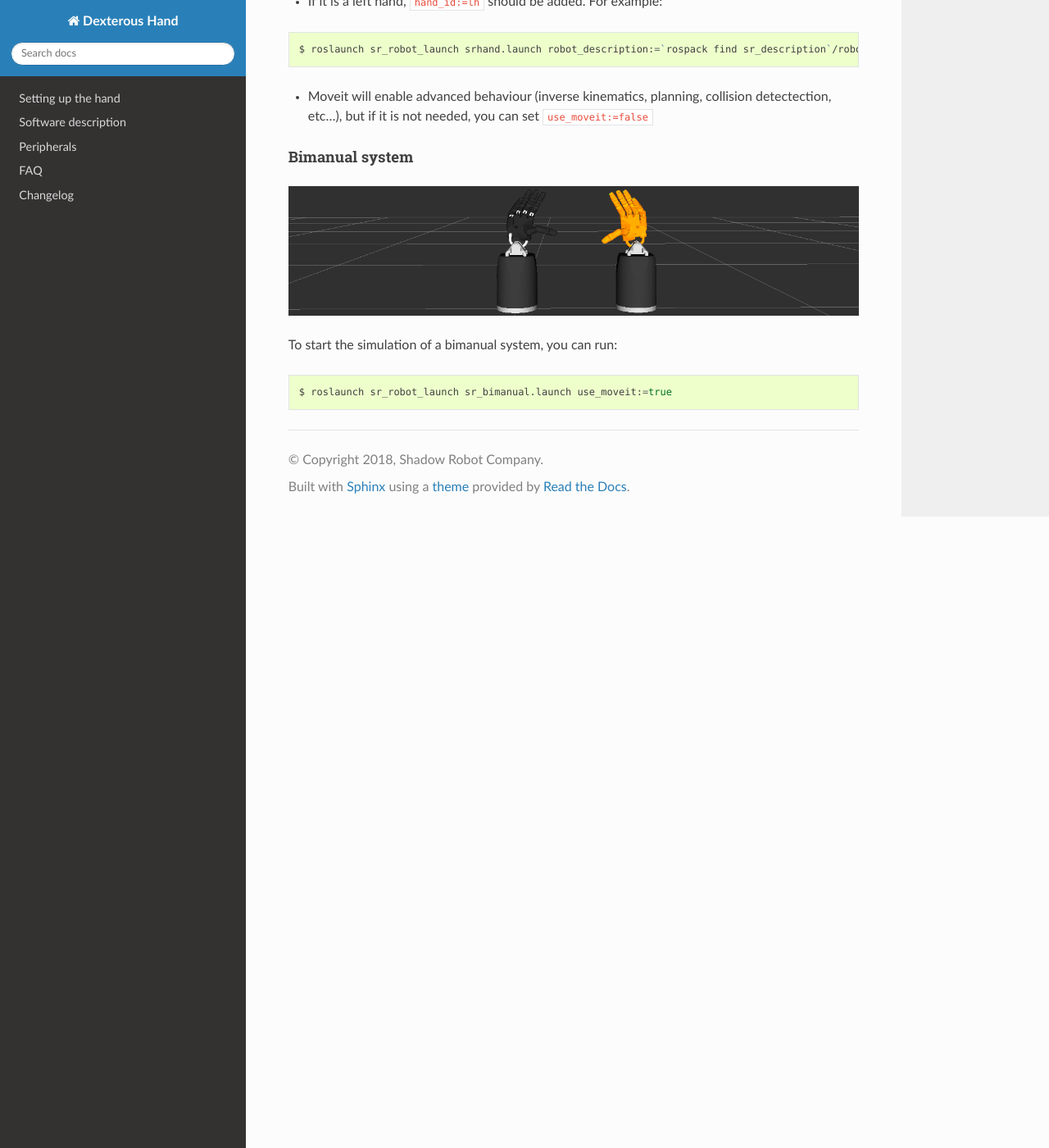
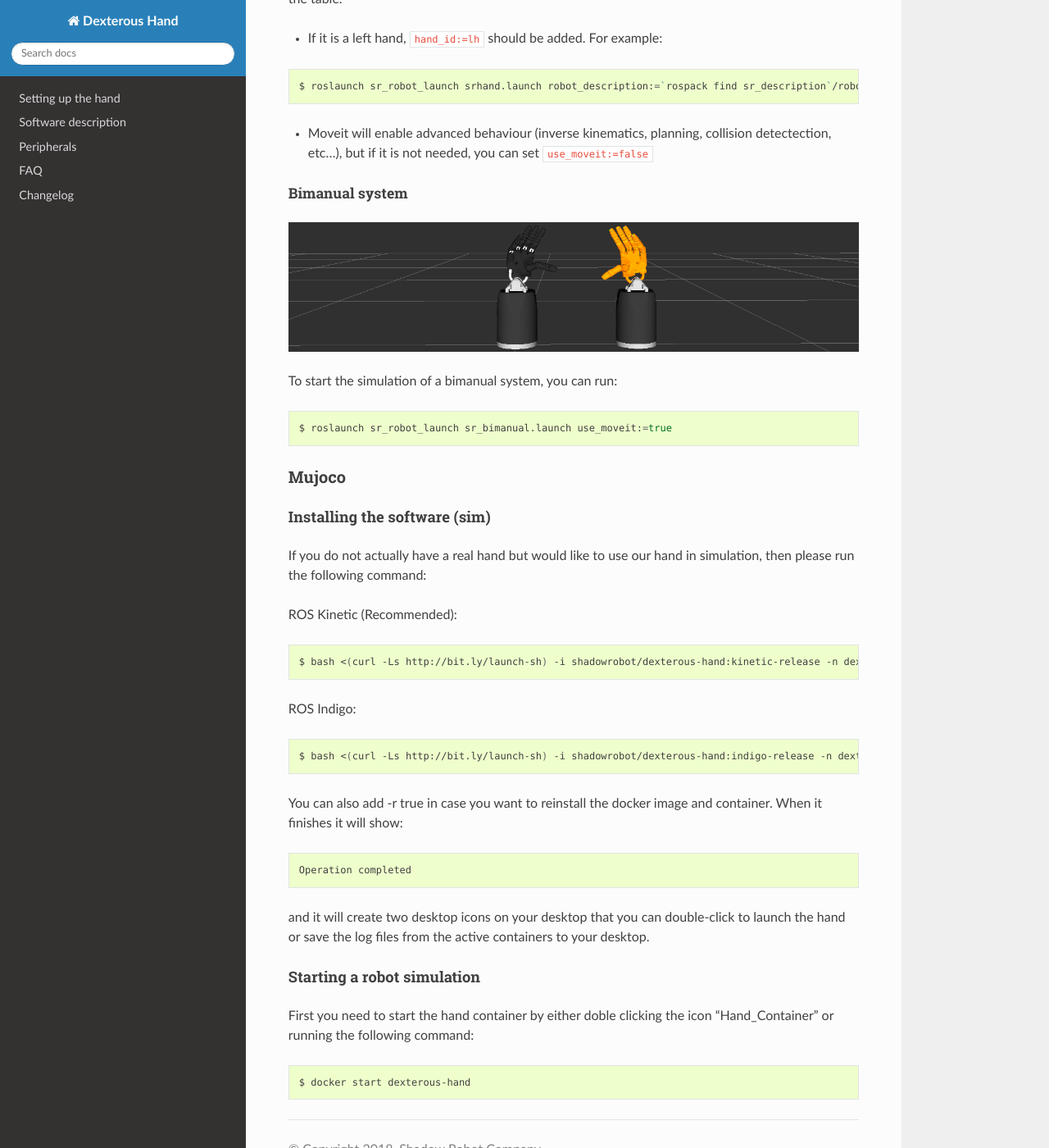
Before and after one commit to shadow-robot/sr_dexterous_hand_documentation, a Sphinx documentation site: the page built from docs/user_guide/1_setting_up_the_hand.md, in a window 1280 px wide and 1400 px high, scrolled down 9578 px. Shown: the whole window at 82% size. Built offline with Sphinx 7.4.7 and the Read the Docs theme 2.0.0, drawn with Linux system fonts in a browser that asks for light colours.

Commit message:
Adding mujoco squeleton

````diff
--- a/docs/user_guide/1_setting_up_the_hand.md
+++ b/docs/user_guide/1_setting_up_the_hand.md
@@ -253,14 +255,14 @@ Operation completed
 ```
 and it will create two desktop icons on your desktop that you can double-click to launch the hand or save the log files from the active containers to your desktop.
 
-### Starting a robot simulation
+#### Starting a robot simulation
 
 First you need to start the hand container by either doble clicking the icon "Hand_Container" or running the following command:
 ```bash
 $ docker start dexterous-hand
 ```
 
-#### Shadow Dexterous hands
+##### Shadow Dexterous hands
 * To start a simulation of our dexterous hand, simply do (in the container):
   ```bash
   $ roslaunch sr_robot_launch srhand.launch
@@ -335,7 +337,7 @@ $ roslaunch sr_robot_launch srhand.launch robot_description:=`rospack find sr_de
 
 * Moveit will enable advanced behaviour (inverse kinematics, planning, collision detectection, etc...), but if it is not needed, you can set ``use_moveit:=false``
 
-#### Bimanual system
+##### Bimanual system
 
 ![desktop_icon](../img/bimanual.png)
 
@@ -344,3 +346,32 @@ To start the simulation of a bimanual system, you can run:
 ```bash
 $ roslaunch sr_robot_launch sr_bimanual.launch use_moveit:=true
 ```
+
+### Mujoco
+
+#### Installing the software (sim)
+
+If you do not actually have a real hand but would like to use our hand in simulation, then please run the following command:
+
+ROS Kinetic (Recommended):
+```bash
+$ bash <(curl -Ls http://bit.ly/launch-sh) -i shadowrobot/dexterous-hand:kinetic-release -n dexterous-hand -sn Hand_Container -b kinetic_devel -l false
+```
+
+ROS Indigo:
+```bash
+$ bash <(curl -Ls http://bit.ly/launch-sh) -i shadowrobot/dexterous-hand:indigo-release -n dexterous-hand -sn Hand_Container -b kinetic_devel -l false
+```
+
+You can also add -r true in case you want to reinstall the docker image and container. When it finishes it will show:
+
+```bash
+Operation completed
+```
+and it will create two desktop icons on your desktop that you can double-click to launch the hand or save the log files from the active containers to your desktop.
+
+#### Starting a robot simulation
+
+First you need to start the hand container by either doble clicking the icon "Hand_Container" or running the following command:
+```bash
+$ docker start dexterous-hand
````
Also changed, not shown: other parts of docs/user_guide/1_setting_up_the_hand.md (+3 -1 lines), docs/user_guide/3_FAQ.md (deleted, +0 -39 lines), docs/user_guide/4_changelog.md (deleted, +0 -38 lines).
